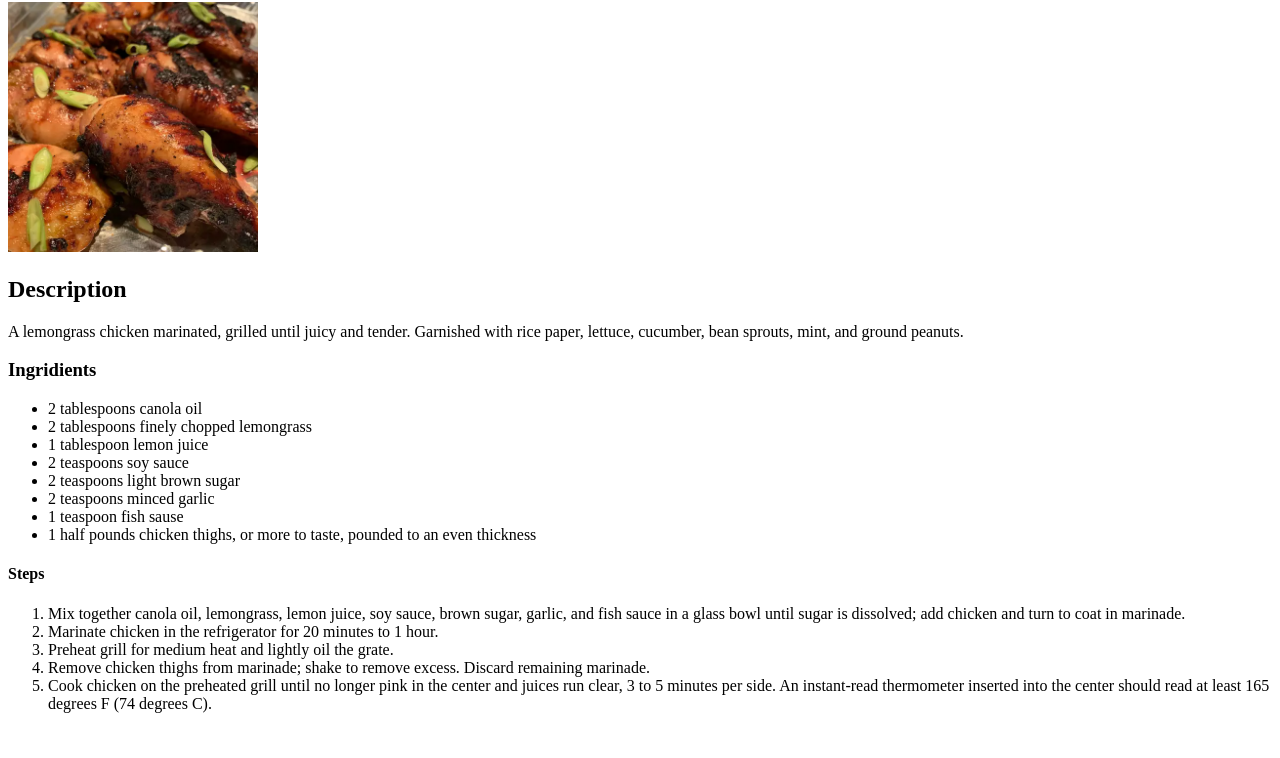
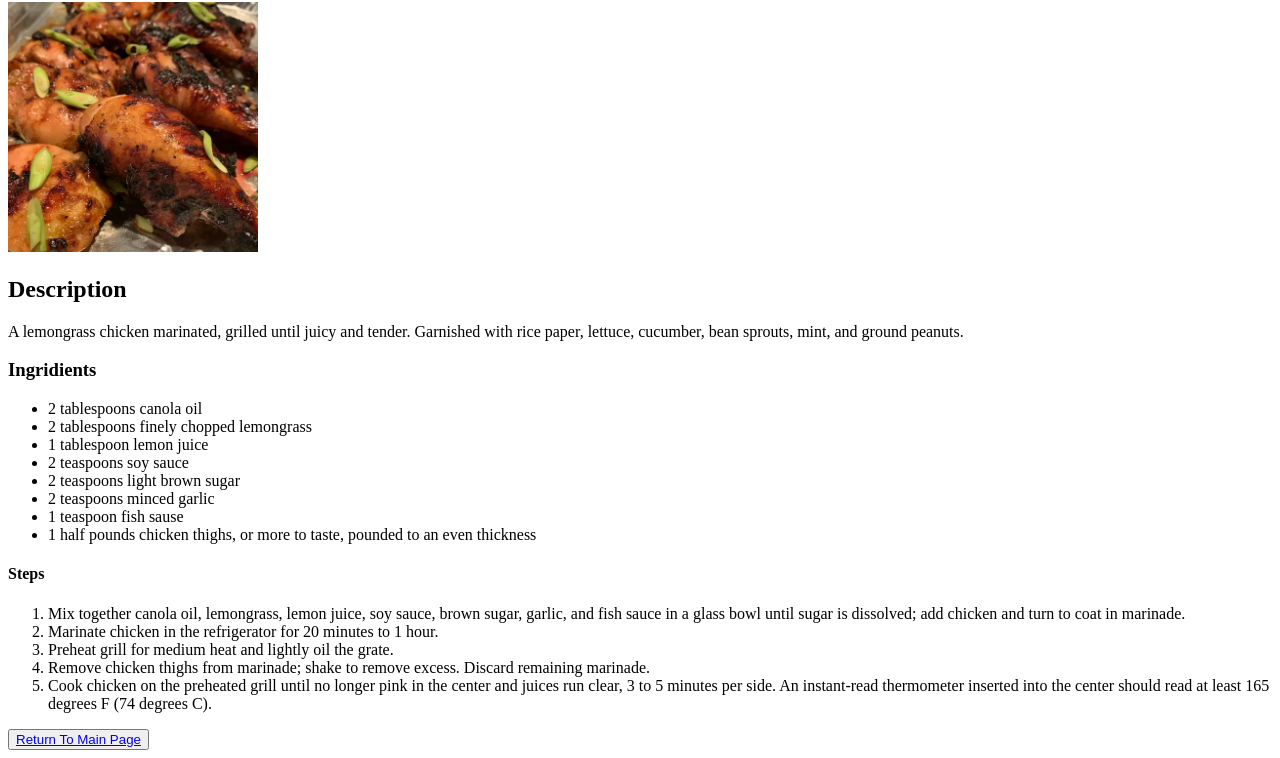
Before and after one commit to boago-tities/odin-recipes, a plain HTML site: page recipes/Vietnamese Grilled Lemongrass Chicken.html in a window 1280 px wide. Shown: the part 78-836 px from the top of the page. Before the commit the page ends 807 px from the top, so only its background shows below. Drawn offline with Linux system fonts and the light colour scheme.

Commit message:
Update Vietnamese Grilled Lemongrass Chicken.html
Added the "return to main page" button

```diff
--- a/recipes/Vietnamese Grilled Lemongrass Chicken.html
+++ b/recipes/Vietnamese Grilled Lemongrass Chicken.html
@@ -38,6 +38,7 @@
         <li>Cook chicken on the preheated grill until no longer pink in the center and juices run clear, 3 to 5 minutes per side. An instant-read thermometer inserted into the center should read at least 165 degrees F (74 degrees C). </li>
 
     </ol>
+     <button><a href="../index.html">Return To Main Page</a></button>
 </body>
 
 </html>
```
